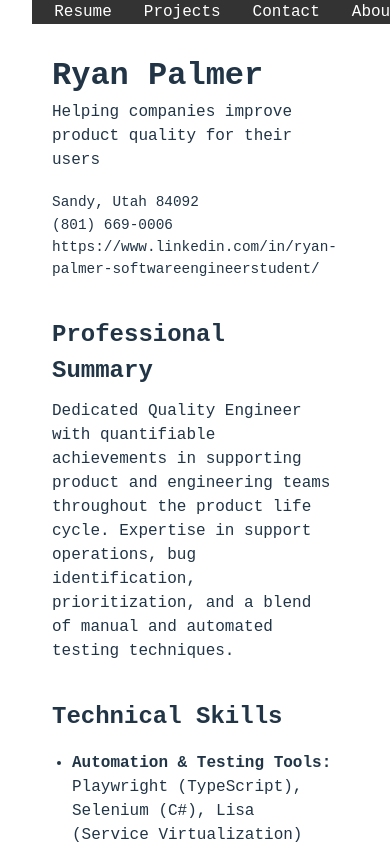
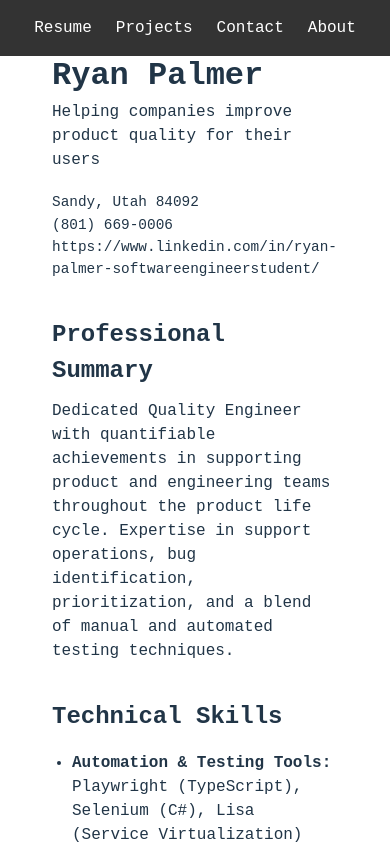
Before and after one commit to Nakatomi881/my-resume-site, a React (Vite) app in the folder my-resume-site/: page / in a window 390 px wide. Shown: the top 844 px of the page. Built offline with nearby package versions, Linux system fonts and the light colour scheme.

Commit message:
fixed navbar background color

```diff
--- a/my-resume-site/src/components/navbar/navbar.module.css
+++ b/my-resume-site/src/components/navbar/navbar.module.css
@@ -1,14 +1,18 @@
 .container {
+    background-color: #333;
     display: flex;
     justify-content: center;
+    left: 0;
+    margin: 0;
     padding: 0;
-    margin: 0;
-    width: 100%;
+    position: fixed;
+    right: 0;
     top: 0;
-    position: fixed;
-    background-color: #333;
+    width: 100vw;
 
 }
+
+
 
 .links {
     overflow: hidden;
@@ -18,22 +22,22 @@
 
 .links ul {
 
+    display: flex;
+    flex-direction: row;
+    gap: 2rem;
     list-style: none;
-    gap: 2rem;
     margin: 0;
     padding: 0;
-    display: flex;
-    flex-direction: row;
 
 }
 
 
 
 .link {
+    color: white;
+    font-size: clamp(1rem, 2vw, 1.5rem);
     text-decoration: none;
-    font-size: clamp(1rem, 2vw, 1.5rem);
     transition: color 0.3s ease;
-    color: white;
 
 }
 
@@ -48,13 +52,20 @@
 }
 
 @media screen and (max-width:1024px) {
+    .container {
+        padding: 1rem;
+        justify-content: center;
+    }
+    .links ul {
+        gap: 1.5rem;
+    }
+
 
 }
 
 @media screen and (max-width:768px) {
+    .container {
 
+        padding: 1rem;
+    }
 }
-
-@media screen and (max-width:640px) {
-
-}
--- a/my-resume-site/src/pages/contact/contact.module.css
+++ b/my-resume-site/src/pages/contact/contact.module.css
@@ -10,9 +10,9 @@
 
   }
   .heading {
-    text-align: center;
     font-size: clamp(1.8rem, 10vw, 4.5rem);
     margin-bottom: 2rem;
+    text-align: center;
   }
 
   .container {
@@ -26,9 +26,9 @@
 
   .left {
 
-   width: 100%;
-   max-width: 400px;
-   padding: 1rem;
+    max-width: 400px;
+    padding: 1rem;
+    width: 100%;
 
 
 
@@ -36,43 +36,43 @@
 
   .name {
     background-color: #660000;
+    margin: 1rem;
     padding: .5rem;
-    margin: 1rem;
   }
 
   .email {
     background-color: #660000;
+    margin: 1rem;
     padding: .5rem;
-    margin: 1rem;
   }
 
   .location {
+    background-color: #660000;
     margin: 1rem;
     padding: .5rem;
-    background-color: #660000;
 
   }
 
   .right {
     display: flex;
     flex-direction: column;
+    max-width: 400px;
+    overflow-x: hidden;
+    padding: 1rem;
     width: 100%;
-    max-width: 400px;
-    padding: 1rem;
-    overflow-x: hidden;
 
   }
 
 
   .right input,
   .right textarea {
+    box-sizing: border-box;
     display: inline-block;
+    font-size: 1rem;
     width: 100%;
-    font-size: 1rem;
+    margin: .0 0 .75rem 0;
     max-width: 100%;
-    margin: .0 0 .75rem 0;
     padding: .5rem;
-    box-sizing: border-box;
   }
 
 .right label {
--- a/my-resume-site/src/pages/portfolio/Projects.tsx
+++ b/my-resume-site/src/pages/portfolio/Projects.tsx
@@ -8,6 +8,8 @@ const Projects: React.FC = () => {
         <div>
           <p>Coming soon</p>
         </div>
+
+
       </div>
     );
 };
--- a/my-resume-site/src/pages/portfolio/projects.module.css
+++ b/my-resume-site/src/pages/portfolio/projects.module.css
@@ -0,0 +1,5 @@
+.container {
+    max-width: 1200px;
+    width: 90%;
+    margin: 0 auto;
+}
```
